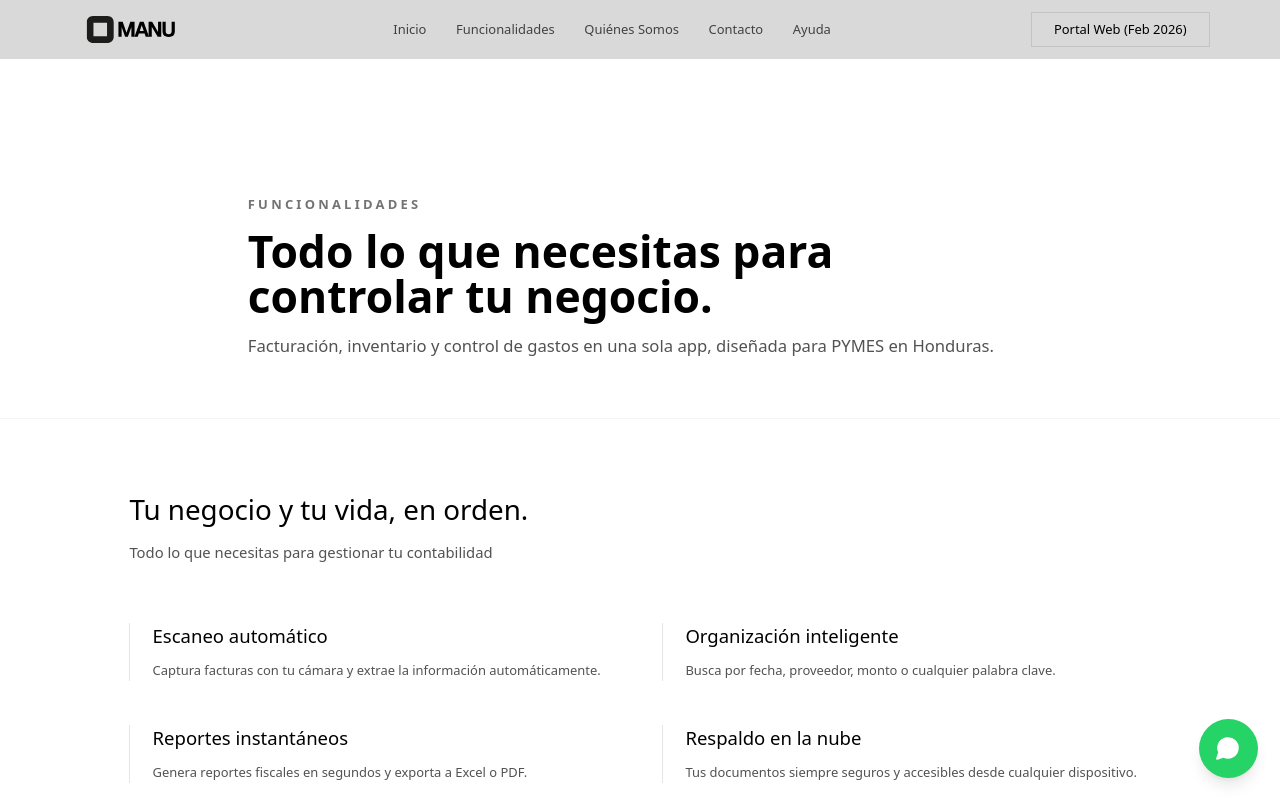
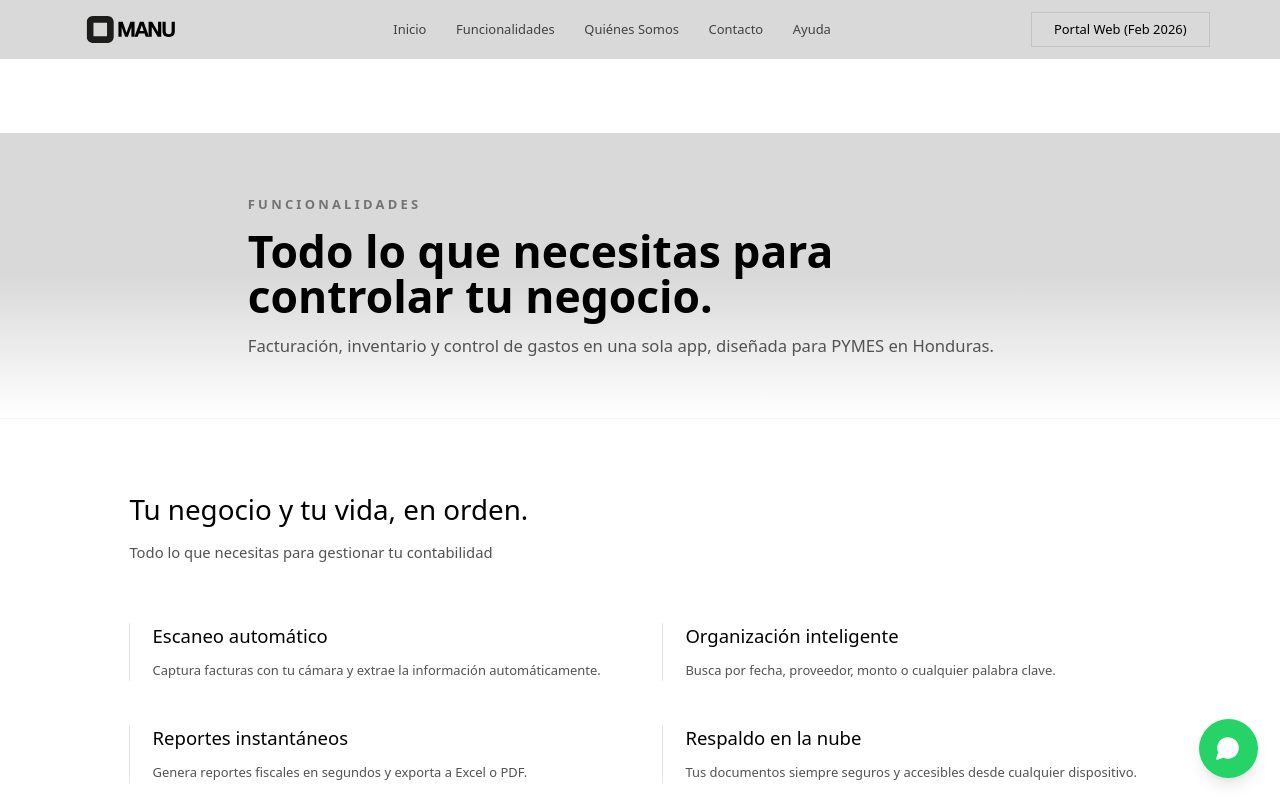
Before and after one commit to rplushn/manu-design-2, a Next.js app: page /funcionalidades in a window 1280 px wide. Shown: the top 800 px of the page. Built offline with nearby package versions, Linux system fonts and the light colour scheme.

Commit message:
Aplicar degradado de color al hero de Funcionalidades (solo color, sin cambios de diseño)

```diff
--- a/app/funcionalidades/page.tsx
+++ b/app/funcionalidades/page.tsx
@@ -12,7 +12,7 @@ export default function FuncionalidadesPage() {
       <Header />
 
       <main className="pt-20">
-        <section className="py-16 border-b border-neutral-100">
+        <section className="py-16 border-b border-neutral-100 bg-gradient-to-b from-[#d9d9d9] via-[#d9d9d9] to-white">
           <div className="max-w-4xl mx-auto px-6">
             <span className="text-sm font-semibold tracking-[0.25em] text-neutral-500 uppercase">
               Funcionalidades
```
